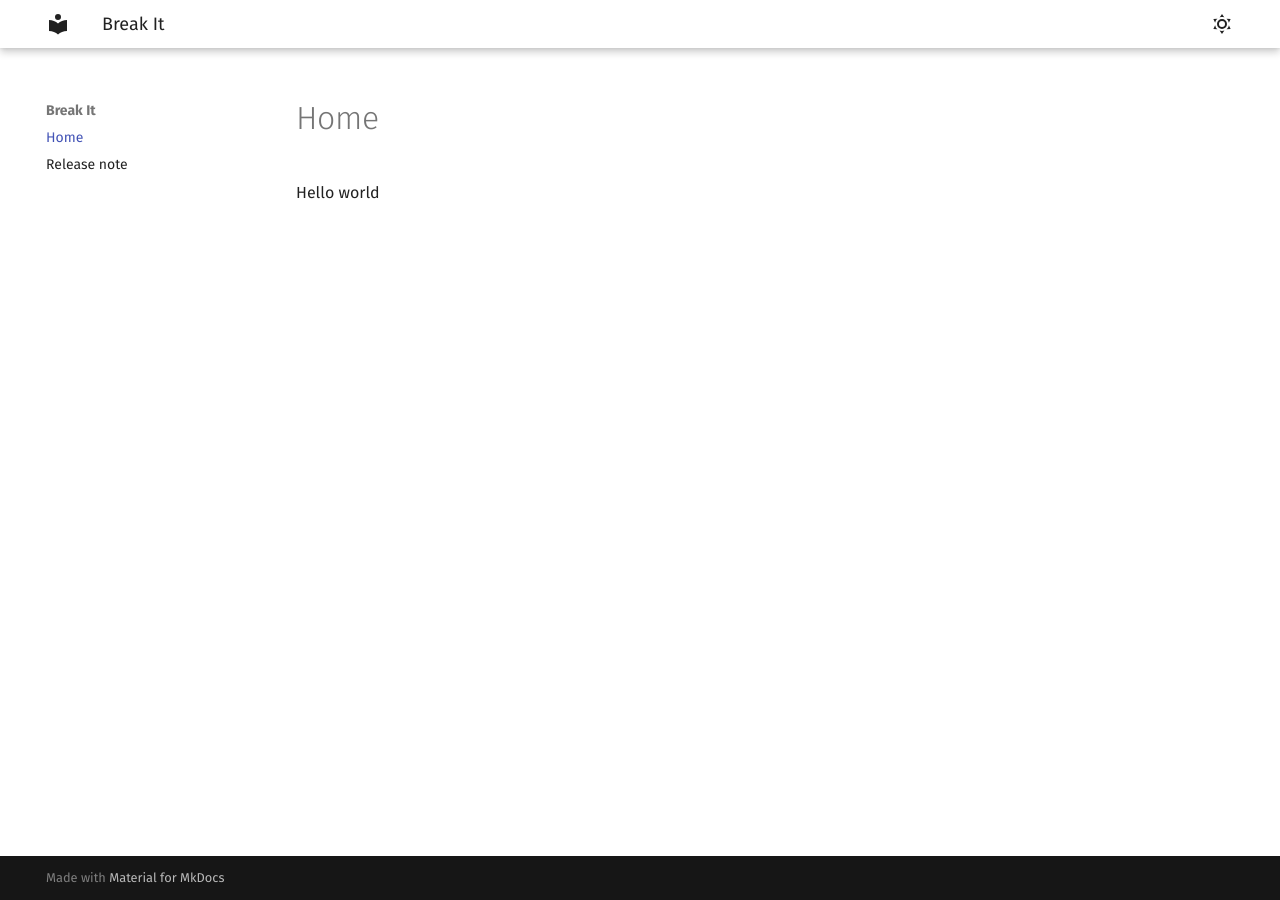
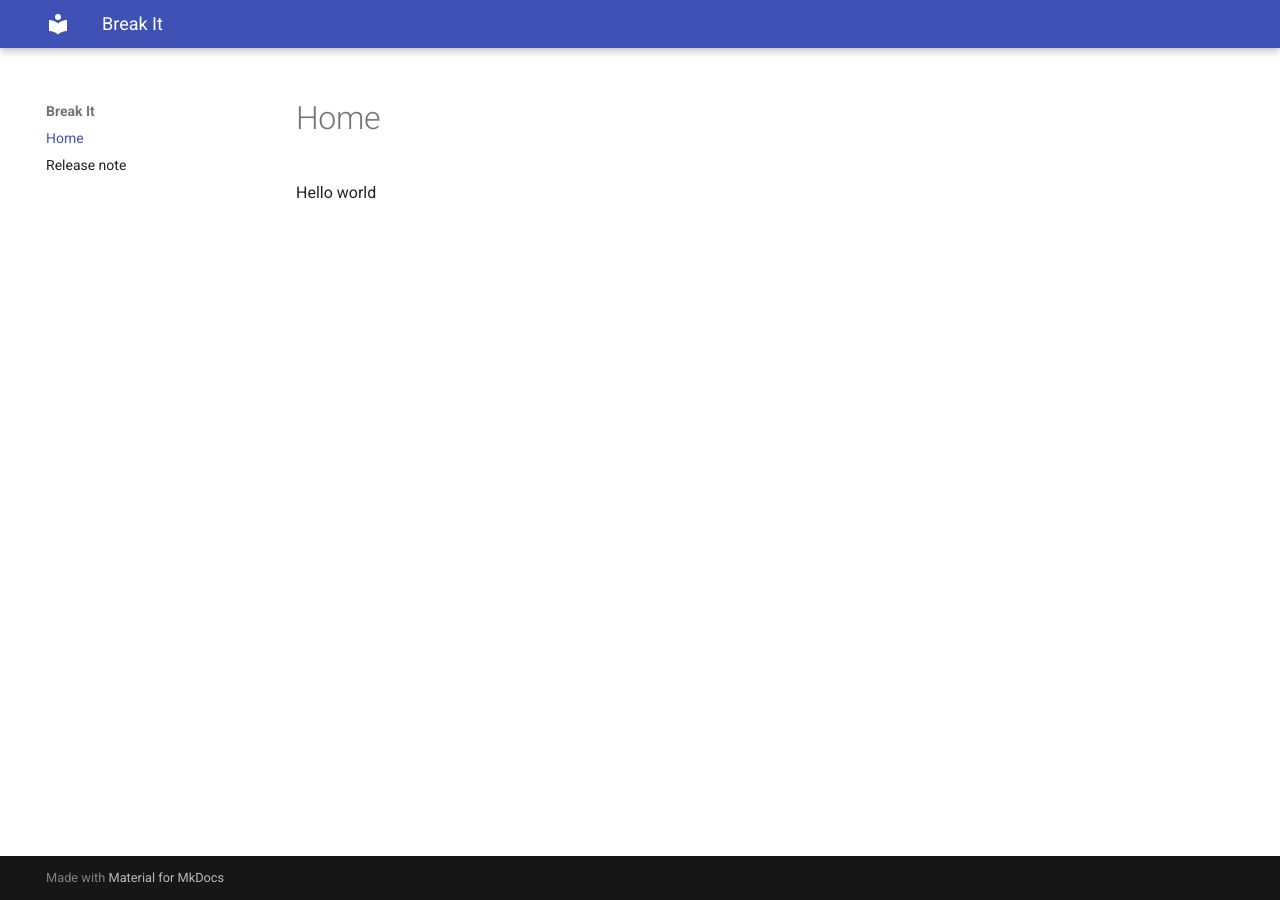
Before and after one commit to TMTBO/BreakItPages, an MkDocs documentation site: the page built from docs/index.md, in a window 1280 px wide. Built offline with MkDocs 1.6.1 and Material for MkDocs 9.7.7, drawn with Linux system fonts in a browser that asks for light colours.

Commit message:
fixed: fix theme

```diff
--- a/mkdocs.yml
+++ b/mkdocs.yml
@@ -15,33 +15,33 @@ theme:
   language: 'zh'
   palette:
     # Palette toggle for light mode
-    - media: "(prefers-color-scheme: light)"
-      scheme: default
-      primary: white
-      accent: red
-      toggle:
-        icon: material/weather-sunny
-        name: Switch to dark mode
+    # - media: "(prefers-color-scheme: light)"
+    #   scheme: default
+    #   primary: white
+    #   accent: red
+    #   toggle:
+    #     icon: material/weather-sunny
+    #     name: Switch to dark mode
 
     # Palette toggle for dark mode
-    - media: "(prefers-color-scheme: dark)"
-      scheme: slate
-      primary: blue
-      accent: blue
-      toggle:
-        icon: material/weather-night
-        name: Switch to light mode
+    # - media: "(prefers-color-scheme: dark)"
+    #   scheme: slate
+    #   primary: blue
+    #   accent: blue
+    #   toggle:
+    #     icon: material/weather-night
+    #     name: Switch to light mode
   # include_search_page: true
   # search_index_only: true
-  favicon: 'favicon.ico'
+  # favicon: 'favicon.ico'
   # icon:
   #   logo: 'material/school'
   # features:
   #   - navigation.tabs
   #   - navigation.instant
-  font:
-    text: 'Fira Sans'
-    code: 'Fira Mono'
+  # font:
+  #   text: 'Fira Sans'
+  #   code: 'Fira Mono'
 
 plugins: []
 
```
